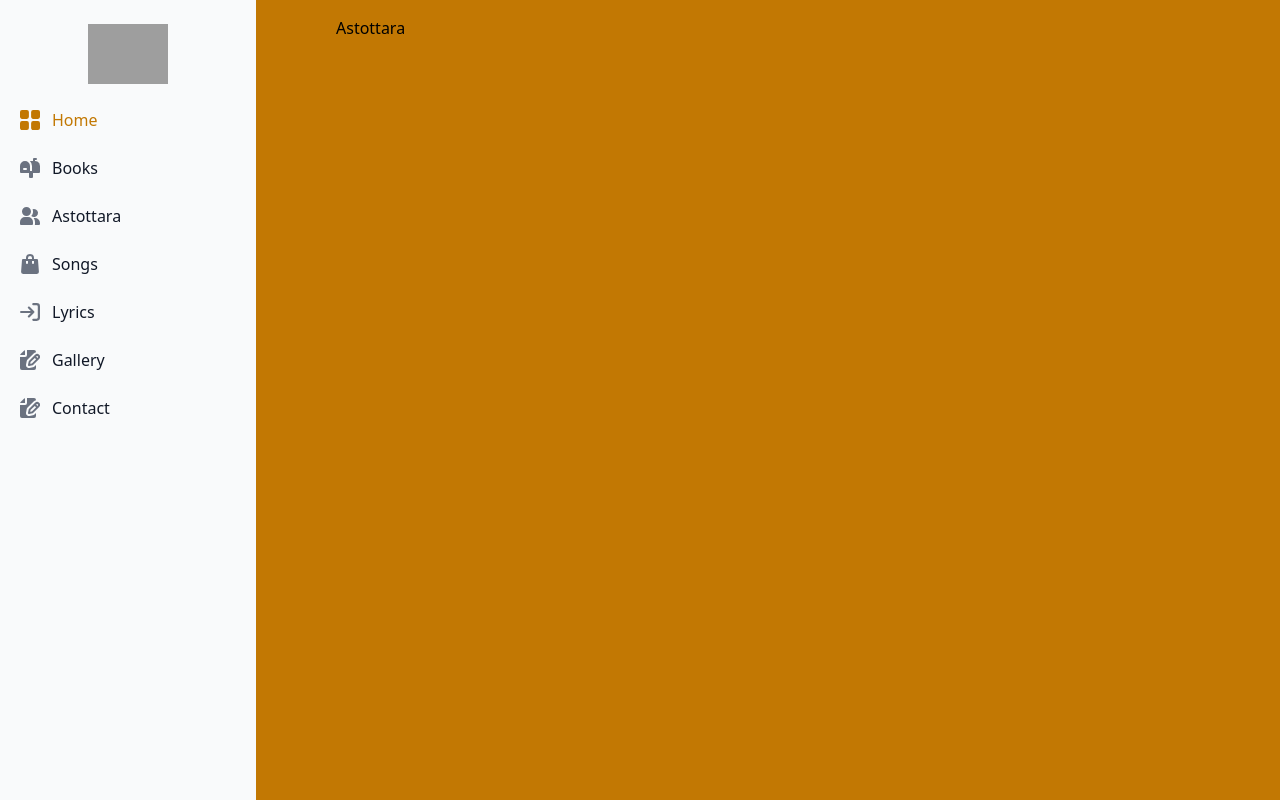
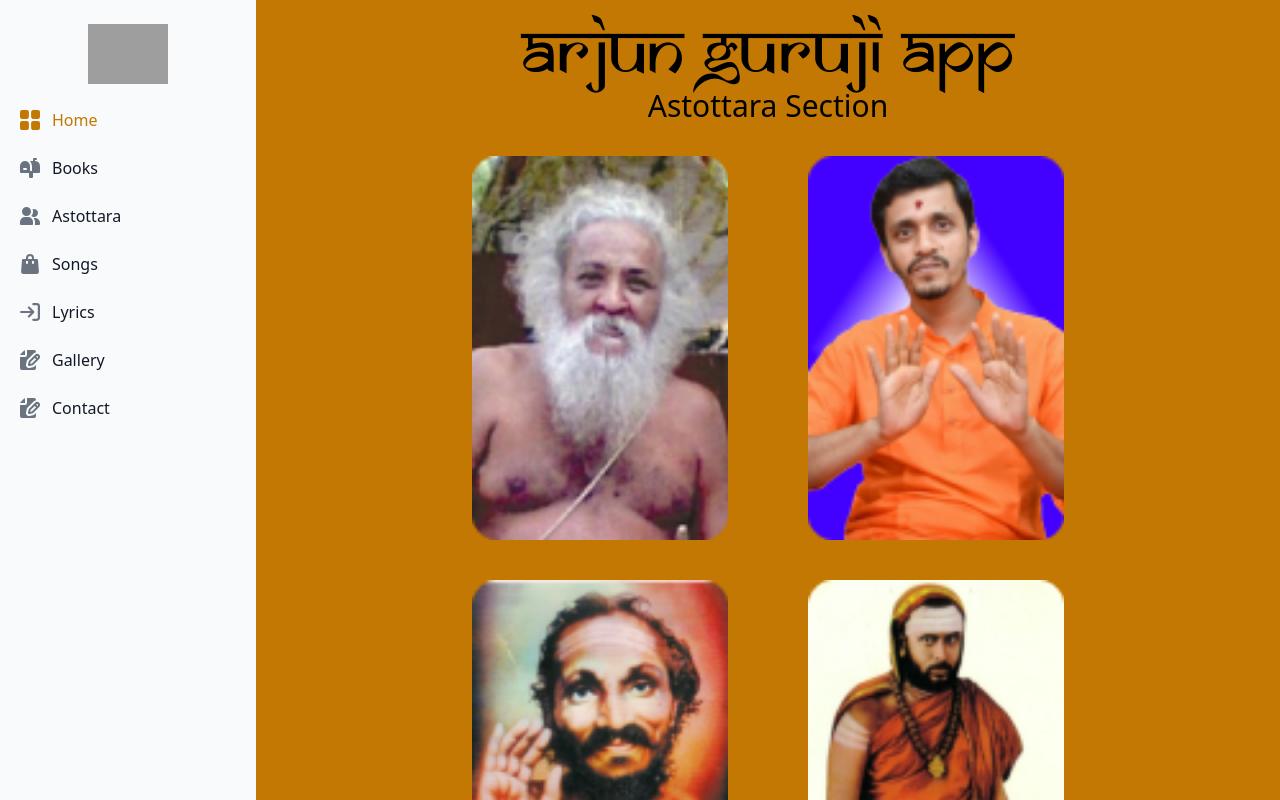
Before and after one commit to sogalabhi/arjun-guruji-web, a React (Vite) app: page /astottara in a window 1280 px wide. Shown: the top 800 px of the page. Built offline with nearby package versions, Linux system fonts and the light colour scheme; grey boxes are pictures that could not be loaded.

Commit message:
text stuffs done

```diff
--- a/src/App.jsx
+++ b/src/App.jsx
@@ -5,6 +5,7 @@ import Home from "./components/home";
 import SidebarNav from "./components/sideBar";
 import { createBrowserRouter, RouterProvider } from 'react-router-dom'
 import Test123 from "./components/test123";
+import Lyrics from "./components/lyrics";
 export default function App() {
    const router = createBrowserRouter([
       {
@@ -25,7 +26,7 @@ export default function App() {
       },
       {
          path: "/lyrics",
-         element: <><SidebarNav /><Books /></>
+         element: <><SidebarNav /><Lyrics /></>
       },
       {
          path: "/gallery",
@@ -37,7 +38,7 @@ export default function App() {
       },
       {
          path: "/test",
-         element: <Test123/>,
+         element: <Test123 />,
       },
       {
          path: "/contentView",
--- a/src/components/ast.jsx
+++ b/src/components/ast.jsx
@@ -1,9 +1,26 @@
 import React from 'react'
-
+import { NavLink } from 'react-router-dom'
 export default function Astottara() {
+  const w3_open = () => {
+    document.getElementById("mySidebar").style.display = "block";
+    document.getElementById("openBtn").style.display = "none";
+  }
   return (
-    <div className='p-4 sm:ml-64 bg-yellow-500 min-h-screen px-20'>
-      Astottara
+    <div className='p-4 sm:ml-64 bg-yellow-500 min-h-screen lg:px-20 text-center'>
+      <div className="flex justify-between my-5 lg:hidden">
+        <img src="https://sriarjunaavadhoota.org/wp-content/uploads/2023/06/new_logo.png" className="w-20" alt="" />
+        <button className="text-5xl lg:hidden" onClick={w3_open}>&#9776;</button>
+      </div>
+      <h1 className="font-samarkan text-5xl lg:text-7xl ">Arjun Guruji App</h1>
+      <h2 className="text-3xl">Astottara Section</h2>
+      <div className="flex flex-wrap justify-center gap-x-20 gap-y-10 my-8">
+        <NavLink to={{ pathname: "/contentView" }} state={{ url: "ast1.txt", name: "ಗುರುನಾಥರ ಅಷ್ಟೋತ್ತರ", img: "assets/images/ast1.png" }}><img className="h-96 rounded-2xl" src="assets/images/ast1.png" alt="" /></NavLink>
+        <NavLink to={{ pathname: "/contentView" }} state={{ url: "ast2.txt", name: "ಅರ್ಜುನ ಅವಧೂತರ ಅಷ್ಟೋತ್ತರ", img: "assets/images/ast2.png" }}><img className="h-96 rounded-2xl" src="assets/images/ast2.png" alt="" /></NavLink>
+        <NavLink to={{ pathname: "/contentView" }} state={{ url: "ast3.txt", name: "ಶ್ರೀಧರ ಸ್ವಾಮಿಗಳ ಅಷ್ಟೋತ್ತರ", img: "assets/images/ast3.png" }}><img className="h-96 rounded-2xl" src="assets/images/ast3.png" alt="" /></NavLink>
+        <NavLink to={{ pathname: "/contentView" }} state={{ url: "ast4.txt", name: "ಶ್ರೀ ಶ್ರೀ ಚಂದ್ರಶೇಖರ ಸ್ವಾಮಿಗಳ ಅಷ್ಟೋತ್ತರ", img: "assets/images/ast4.png" }}><img className="h-96 rounded-2xl" src="assets/images/ast4.png" alt="" /></NavLink>
+        <NavLink to={{ pathname: "/contentView" }} state={{ url: "ast5.txt", name: "ದತ್ತಾತ್ರೇಯ ಅಷ್ಟೋತ್ತರ", img: "assets/images/ast5.png" }}><img className="h-96 rounded-2xl" src="assets/images/ast5.png" alt="" /></NavLink>
+        <NavLink to={{ pathname: "/contentView" }} state={{ url: "ast6.txt", name: "ಸಾಯಿ ಬಾಬಾ ಅಷ್ಟೋತ್ತರ", img: "assets/images/ast6.png" }}><img className="h-96 rounded-2xl" src="assets/images/ast6.png" alt="" /></NavLink>
+      </div>
     </div>
   )
 }
--- a/src/components/contentView.jsx
+++ b/src/components/contentView.jsx
@@ -107,7 +107,7 @@ export default function ContentView() {
     ]
 
     const handleSelect = (e) => {
-        if (state.url === "gurudaari") {
+        if (state.url === "gurudaari" || state.url === "daily" || state.url === "arati" || state.url === "others") {
             const url = e.currentTarget.id;
             fetch("/assets/raw/" + url)
                 .then(r => r.text())
@@ -131,7 +131,104 @@ export default function ContentView() {
             li.push(<li key="last" className='list-none py-2'>
                 <p onClick={handleSelect} id={`chaplast.txt`} heading={`Chapter last`} className="whitespace-wrap text-yellow-500 cursor-pointer hover:text-gray-800">Chapter last</p>
             </li>);
-
+        }
+        else if (state.url === "daily") {
+            setText("Select the song/bhajan from the menu")
+            li.push(<li className='list-none py-2'>
+                <p onClick={handleSelect} id={`startingshlokas.txt`} heading={`startingshlokas`} className="whitespace-wrap text-yellow-500 cursor-pointer hover:text-gray-800">startingshlokas</p>
+            </li>);
+            li.push(<li className='list-none py-2'>
+                <p onClick={handleSelect} id={`jayadeva_shreedhara.txt`} heading={`jayadeva_shreedhara`} className="whitespace-wrap text-yellow-500 cursor-pointer hover:text-gray-800">jayadeva_shreedhara</p>
+            </li>);
+            li.push(<li className='list-none py-2'>
+                <p onClick={handleSelect} id={`jayadevamahasannidhanam.txt`} heading={`jayadevamahasannidhanam`} className="whitespace-wrap text-yellow-500 cursor-pointer hover:text-gray-800">jayadevamahasannidhanam</p>
+            </li>);
+            li.push(<li className='list-none py-2'>
+                <p onClick={handleSelect} id={`gurupadukastotram.txt`} heading={`gurupadukastotram`} className="whitespace-wrap text-yellow-500 cursor-pointer hover:text-gray-800">gurupadukastotram</p>
+            </li>);
+            li.push(<li className='list-none py-2'>
+                <p onClick={handleSelect} id={`gurunamamruta.txt`} heading={`gurunamamruta`} className="whitespace-wrap text-yellow-500 cursor-pointer hover:text-gray-800">gurunamamruta</p>
+            </li>);
+            li.push(<li className='list-none py-2'>
+                <p onClick={handleSelect} id={`mys_anthem.txt`} heading={`mys_anthem`} className="whitespace-wrap text-yellow-500 cursor-pointer hover:text-gray-800">mys_anthem</p>
+            </li>);
+        }
+        else if (state.url === "arati") {
+            setText("Select the song/bhajan from the menu")
+            li.push(<li className='list-none py-2'>
+                <p onClick={handleSelect} id={`gyanpoorna.txt`} heading={`gyanpoorna`} className="whitespace-wrap text-yellow-500 cursor-pointer hover:text-gray-800">gyanpoorna</p>
+            </li>);
+            li.push(<li className='list-none py-2'>
+                <p onClick={handleSelect} id={`dayamaya.txt`} heading={`dayamaya`} className="whitespace-wrap text-yellow-500 cursor-pointer hover:text-gray-800">dayamaya</p>
+            </li>);
+            li.push(<li className='list-none py-2'>
+                <p onClick={handleSelect} id={`ganga_jatadhara.txt`} heading={`ganga_jatadhara`} className="whitespace-wrap text-yellow-500 cursor-pointer hover:text-gray-800">ganga_jatadhara</p>
+            </li>);
+            li.push(<li className='list-none py-2'>
+                <p onClick={handleSelect} id={`enupadavo.txt`} heading={`enupadavo`} className="whitespace-wrap text-yellow-500 cursor-pointer hover:text-gray-800">enupadavo</p>
+            </li>);
+            li.push(<li className='list-none py-2'>
+                <p onClick={handleSelect} id={`evening_arti.txt`} heading={`evening_arti`} className="whitespace-wrap text-yellow-500 cursor-pointer hover:text-gray-800">evening_arti</p>
+            </li>);
+            li.push(<li className='list-none py-2'>
+                <p onClick={handleSelect} id={`mangalamgurushree.txt`} heading={`mangalamgurushree`} className="whitespace-wrap text-yellow-500 cursor-pointer hover:text-gray-800">mangalamgurushree</p>
+            </li>);
+            li.push(<li className='list-none py-2'>
+                <p onClick={handleSelect} id={`poorna_chitjyoti_chaitaya.txt`} heading={`poorna_chitjyoti_chaitaya`} className="whitespace-wrap text-yellow-500 cursor-pointer hover:text-gray-800">poorna_chitjyoti_chaitaya</p>
+            </li>);
+        }
+        else if (state.url === "others") {
+            setText("Select the song/bhajan from the menu")
+            let a = ["hare murare",
+                "harimana",
+                "he sairam",
+                "jaiavadhutaguru",
+                "kadambagiriya",
+                "karunantaranga",
+                "koosina kandira",
+                "lalitasahas",
+                "maanikaprabhu",
+                "mandasmitamrudu",
+                "mangalam omkara mangalam",
+                "mangalamgurushree",
+                "nee enna kayabekayya",
+                "ninnatma nischalaviralu",
+                "ninnecheyantenannabaduku",
+                "pandarapura",
+                "paramahamsashridhara",
+                "prabhu ramachadraki doota",
+                "raghavendra rathavanerida chandra",
+                "rama rama",
+                "ramabanda",
+                "ramaramaenniro",
+                "ramasai",
+                "saiparatpara",
+                "shaktisahita ganapatim",
+                "shanakaraguru",
+                "shankaraguru",
+                "sharadekarunanidhe",
+                "shreemat chandrashekhara",
+                "teranerimeredu",
+                "vandipe ninage",
+                "vibhudhakeertitam",
+                "vishnusahas",
+                "avadhutaratna.pdf",
+                "bandeyagurunatha",
+                "dattaguru",
+                "gurunamamruta",
+                "gurupadukastotram",
+                "guruvenaanusonne",
+                "guruvenimmagneyanu",
+                "guruveraama",
+                "guruvigesharana",
+                "gyanpoorna",
+                "hadidare ramanama",
+                "hadidareramanama",
+                "hanumanchalisa",
+            ]
+            for (let i = 0; i < a.length; i++) {
+                li.push(<li className='list-none py-2'><p onClick={handleSelect} id={a[i]+`.txt`} heading={a[i]} className='whitespace-wrap text-yellow-500 cursor-pointer hover:text-gray-800'>{a[i]}</p></li>);
+            }
         }
         else {
             if (state.url === "Gaanavijayarjuna.txt") {
@@ -159,6 +256,7 @@ export default function ContentView() {
             else {
                 const url = state.url;
                 if (url.includes("pdf")) {
+                    //TODO: read and display pdf
                     console.log("Pdf")
                 }
                 else {
@@ -184,10 +282,10 @@ export default function ContentView() {
                 <div className="flex flex-col items-center justify-center sticky top-0 bg-white" >
                     <button className="text-3xl lg:hidden right-5 mt-5 absolute" onClick={w3_close}>&times;</button>
                     <img src={state.img} className='' alt="" />
-                    <p className='py-2 text-center bg-white  text-gray-800'>Index</p>
+                    {li.length > 0 && <p className='py-2 text-center bg-white  text-gray-800'>Index</p>}
                 </div>
 
-                <div className="h-full px-3 py-4 bg-gray-50">
+                <div className="px-3 py-4 bg-gray-50">
                     <ul className="space-y-2 font-medium">
                         {li}
                     </ul>
--- a/src/components/lyrics.jsx
+++ b/src/components/lyrics.jsx
@@ -1,9 +1,24 @@
 import React from 'react'
 
+import { NavLink } from 'react-router-dom'
 export default function Lyrics() {
+  const w3_open = () => {
+    document.getElementById("mySidebar").style.display = "block";
+    document.getElementById("openBtn").style.display = "none";
+  }
   return (
-    <div className='p-4 sm:ml-64 bg-yellow-500 min-h-screen px-20'>
-      Lyrics
+    <div className='p-4 sm:ml-64 bg-yellow-500 min-h-screen lg:px-20 text-center'>
+      <div className="flex justify-between my-5 lg:hidden">
+        <img src="https://sriarjunaavadhoota.org/wp-content/uploads/2023/06/new_logo.png" className="w-20" alt="" />
+        <button className="text-5xl lg:hidden" onClick={w3_open}>&#9776;</button>
+      </div>
+      <h1 className="font-samarkan text-5xl lg:text-7xl ">Arjun Guruji App</h1>
+      <h2 className="text-3xl">Lyrics Section</h2>
+      <div className="flex flex-wrap justify-center gap-x-20 gap-y-10 my-8">
+        <NavLink to={{ pathname: "/contentView" }} state={{ url: "daily", name: "Daily bhajans", img: "assets/images/ast1.png" }}><div className="p-36 rounded-2xl  bg-white " ><p>Daily Bhajans</p></div></NavLink>
+        <NavLink to={{ pathname: "/contentView" }} state={{ url: "arati", name: "Arati", img: "assets/images/m2.png" }}><div className="p-36 rounded-2xl bg-white " ><p>Arati</p></div></NavLink>
+        <NavLink to={{ pathname: "/contentView" }} state={{ url: "others", name: "Others", img: "assets/images/ast2.png" }}><div className="p-36 rounded-2xl bg-white " ><p>Other Bhajans</p></div></NavLink>
+      </div>
     </div>
   )
 }
```
